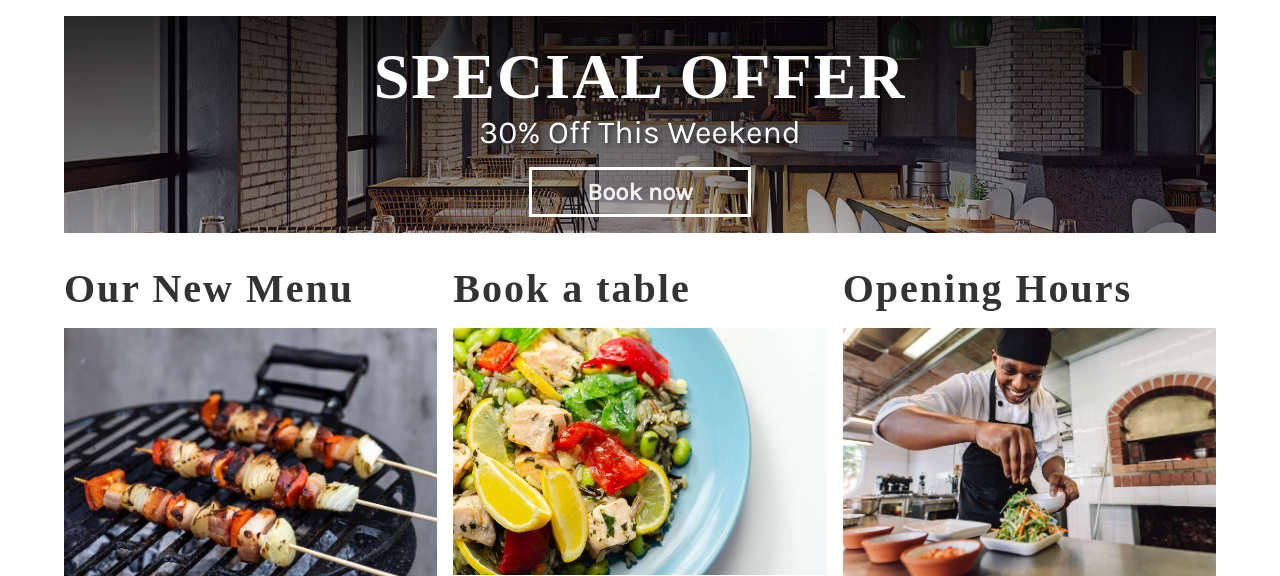
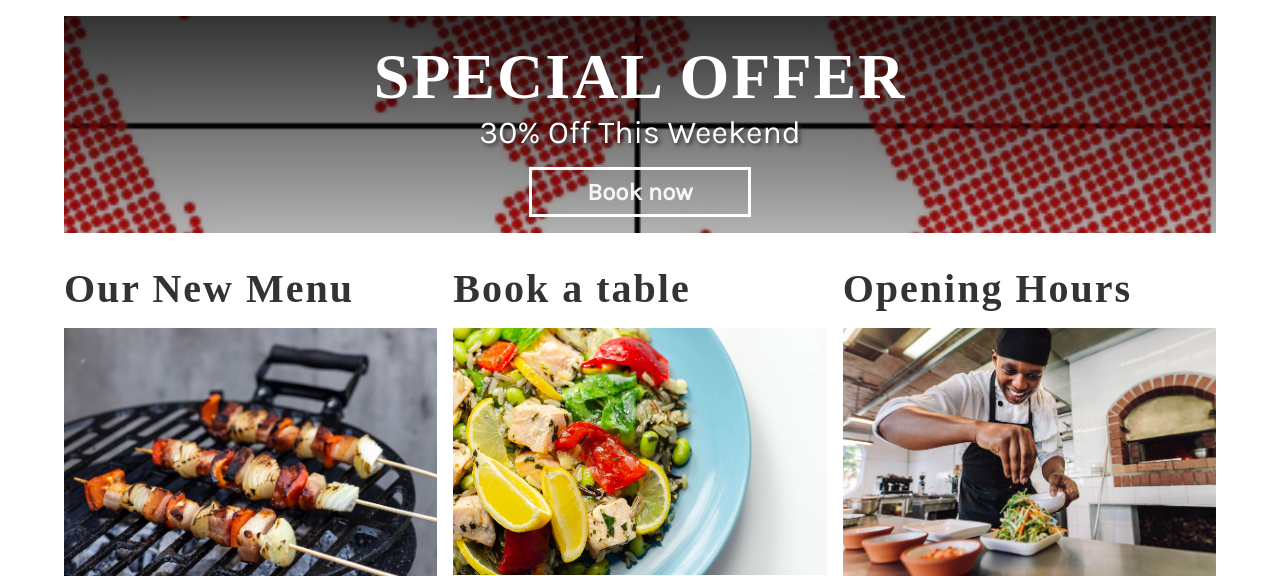
Before and after one commit to Tatonka-Huygens/littlelemon, a Django app: page / in a window 1280 px wide. Shown: the part 244-820 px from the top of the page. Run offline with Django 4.2, Linux system fonts and the light colour scheme; some web fonts are replaced.

Commit message:
commit 10

```diff
--- a/restaurant/static/css/style.css
+++ b/restaurant/static/css/style.css
@@ -136,7 +136,7 @@ input{
   }
 
 #hero {
-    background-image: linear-gradient(0deg, rgba(0, 0, 0, 0.3), rgba(0, 0, 0, 0.8)), url('../img/restaurant_inside.jpg');
+    background-image: linear-gradient(0deg, rgba(0, 0, 0, 0.3), rgba(0, 0, 0, 0.8)), url('../img/Lucho5.jpg');
     background-size: cover;
     background-position: 75%;
     color: white;
```
Also changed, not shown: restaurant/static/img/Lucho5.jpg (added).
